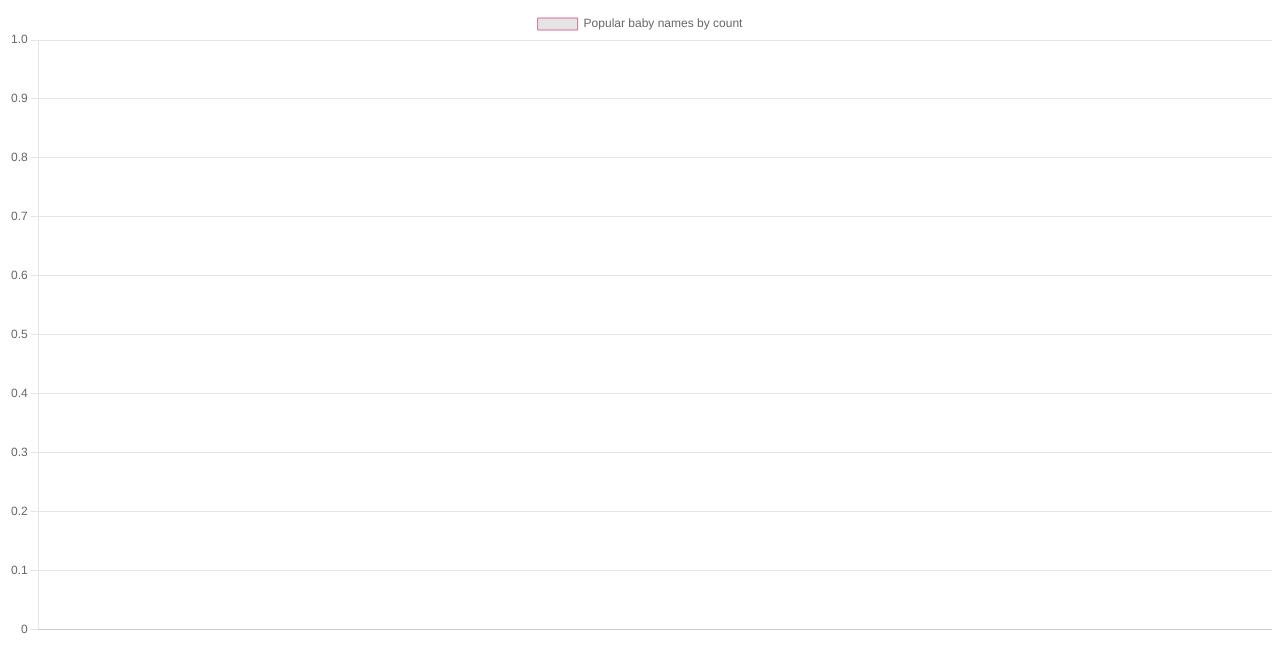
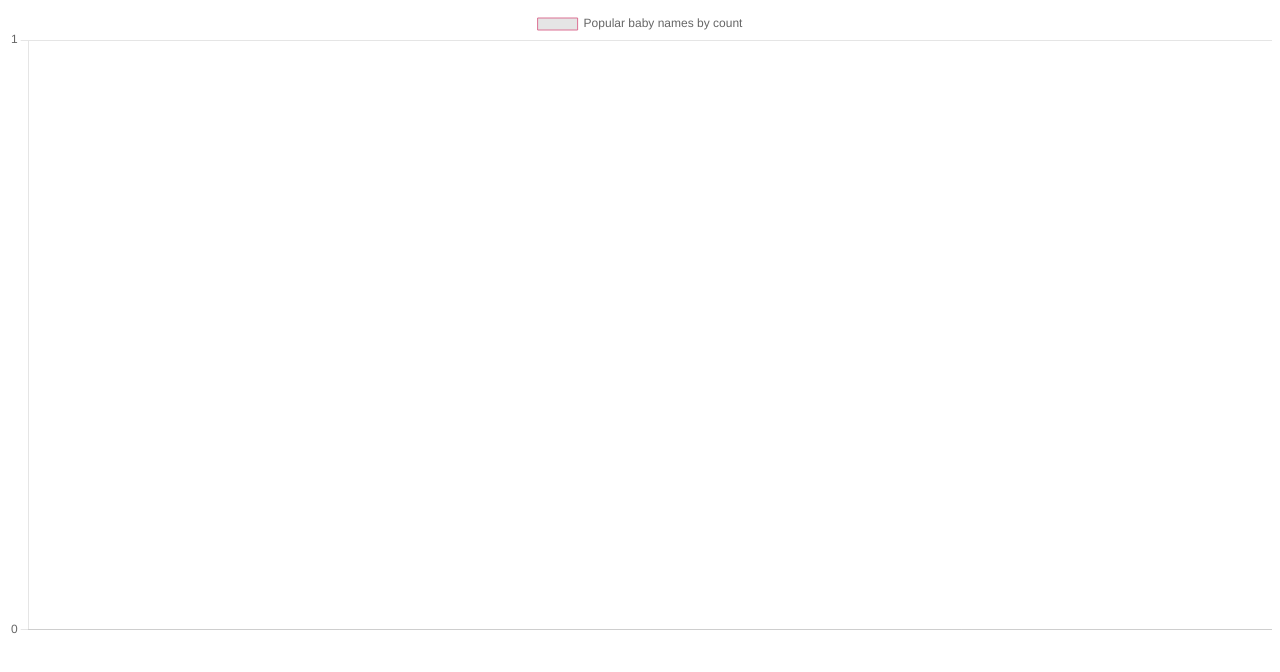
Before and after one commit to caitlin3862/CaitlinLee_dataset, a plain HTML site: page index.html in a window 1280 px wide. Drawn offline with nearby package versions, Linux system fonts and the light colour scheme.

Commit message:
Update index.html

```diff
--- a/index.html
+++ b/index.html
@@ -49,6 +49,9 @@
                     scales: {
                         y: {
                             beginAtZero: true,
+                            ticks: {
+                                stepSize: 50
+                            }
                         },
                     }
                 }
```
